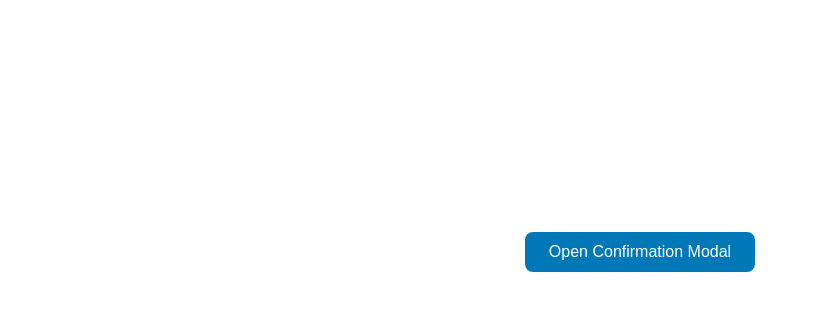
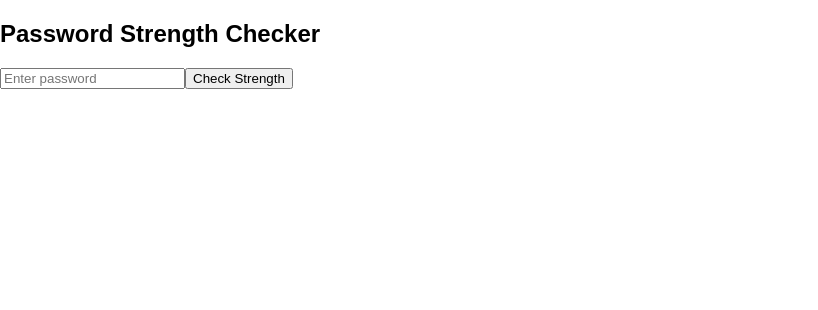
Before and after one commit to AyushiShankar/ReactPractice, a React (Create React App) app: page / in a window 1280 px wide. Shown: the top 310 px of the page, without its empty margins (0-818 px from the left). Built offline with nearby package versions, Linux system fonts and the light colour scheme.

Commit message:
passwordStrength

```diff
--- a/src/App.js
+++ b/src/App.js
@@ -3,17 +3,20 @@
 // import ContactForm from "./components/ContactForm/ContactForm";
 // import AgeCalculator from "./components/AgeCalculator/AgeCalculator";
 // import ReadMoreToggle from "./components/ReadMoreToggle/ReadMoreToggle";
-import ConfirmationModal from "./components/ConfirmationModal/ConfirmationModal";
+// import ConfirmationModal from "./components/ConfirmationModal/ConfirmationModal";
+// import URLValidator from "./components/ValidateURL/URLValidator";
+import PasswordStrength from "./components/PasswrdStrength/PasswordStrength";
 
 function App() {
   return (
     <main>
-      {/* <AutoSaveInput /> */}
-      {/* <ColorExplorer />
-      <ContactForm /> */}
-      {/* <AgeCalculator /> */}
-      {/* <ReadMoreToggle /> */}
-      <ConfirmationModal />
+      {/* <AutoSaveInput />
+      <ColorExplorer />
+      <ContactForm />
+      <AgeCalculator />
+      <ReadMoreToggle />
+      <ConfirmationModal /> */}
+      <PasswordStrength />
     </main>
   );
 }
--- /dev/null
+++ b/src/components/PasswrdStrength/PasswordStrength.js
@@ -0,0 +1,41 @@
+import React, { useState } from 'react';
+import "./PasswordStrength.module.css";
+
+export const checkPasswordStrength = (value) => {
+  if (!value) return "Weak Password";
+  const checks = [
+    value.length >= 8,
+    /[A-Z]/.test(value),
+    /[a-z]/.test(value),
+    /[0-9]/.test(value),
+    /[^A-Za-z0-9]/.test(value),
+  ];
+
+  const passed = checks.filter(Boolean).length;
+
+  if (passed === 1) return "Level 1";
+  if (passed === 2 || passed === 3) return "Level 2";
+  if (passed === 4 || passed === 5) return "Level 3";
+};
+
+const PasswordStrength = () => {
+
+  const [password, setPassword] = useState("");
+  const [message, setMessage] = useState(null);
+
+  const handleCheck = () => {
+    setMessage(checkPasswordStrength(password));
+  }
+
+  return (
+    <div>
+      <h2>Password Strength Checker</h2>
+      <input className="password" data-testid="password" placeholder="Enter password"
+        onChange={(e) => setPassword(e.target.value)} />
+      <button className="check-btn" onClick={handleCheck}>Check Strength</button>
+      {message && <p >Strength: <strong>{message}</strong></p>}
+    </div>
+  );
+};
+
+export default PasswordStrength;
--- /dev/null
+++ b/src/components/PasswrdStrength/PasswordStrength.module.css
@@ -0,0 +1,15 @@
+body {
+  font-family: sans-serif;
+  -webkit-font-smoothing: auto;
+  -moz-font-smoothing: auto;
+  -moz-osx-font-smoothing: grayscale;
+  font-smoothing: auto;
+  text-rendering: optimizeLegibility;
+  font-smooth: always;
+  -webkit-tap-highlight-color: transparent;
+  -webkit-touch-callout: none;
+}
+
+h1 {
+  font-size: 1.5rem;
+}
--- /dev/null
+++ b/src/components/PasswrdStrength/index.js
@@ -0,0 +1,4 @@
+import PasswordStrength from './PasswordStrength'
+export default function App() {
+  return <PasswordStrength/>
+}
--- /dev/null
+++ b/src/components/ValidateURL/URLValidator.js
@@ -0,0 +1,39 @@
+import { useState } from "react";
+
+function URLValidator() {
+  const [input, setInput] = useState();
+  const [isValid, setIsValid] = useState(null);
+
+  function validateUrl(value) {
+    try {
+      if (!value || /\s/.test(value)) return false;
+      if (!value.includes("://")) return false;
+      const url = new URL(value);
+      const isHTTP = url.protocol === "https:" || url.protocol === "http:";
+      const hasValidHost = url.hostname === "localhost" || /\w+\.\w+/.test(url.hostname);
+      return isHTTP && hasValidHost;
+    }
+    catch (error) {
+      return false;
+    }
+  }
+
+  function handleChange(e) {
+    const value = e.target.value;
+    setInput(value);
+    setIsValid(validateUrl(value));
+  }
+
+  return (
+    <div>
+      <h1>URL Validator</h1>
+      <div className="container">
+        <label className="url-label" >Enter URL:</label>
+        <input data-testid="url-input" value={input} onChange={handleChange} placeholder="Enter Url" />
+        {isValid !== null && <p data-testid="result"
+          style={{ color: isValid ? "green" : "red" }}>{(isValid && input) ? "Valid URL" : "Invalid URL"}</p>}
+      </div>
+    </div>
+  );
+}
+export default URLValidator;
```
